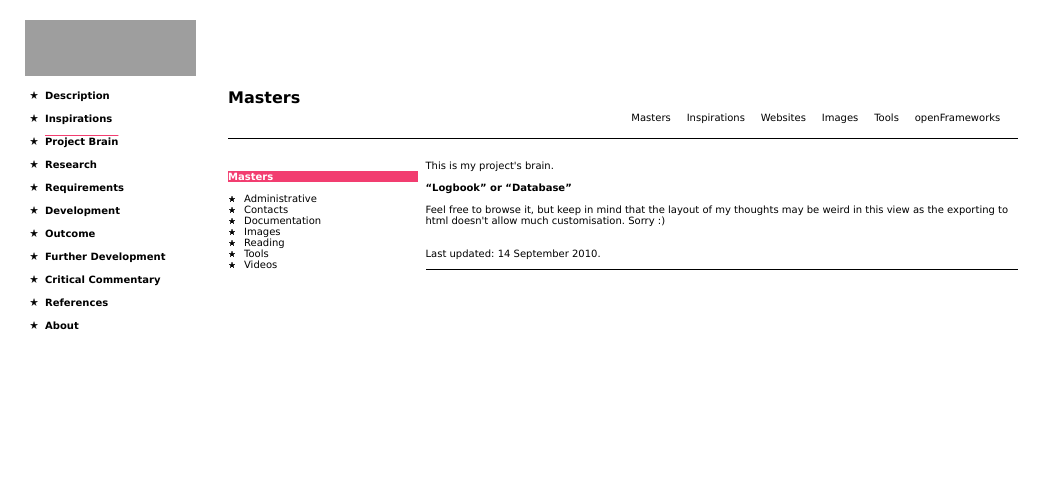
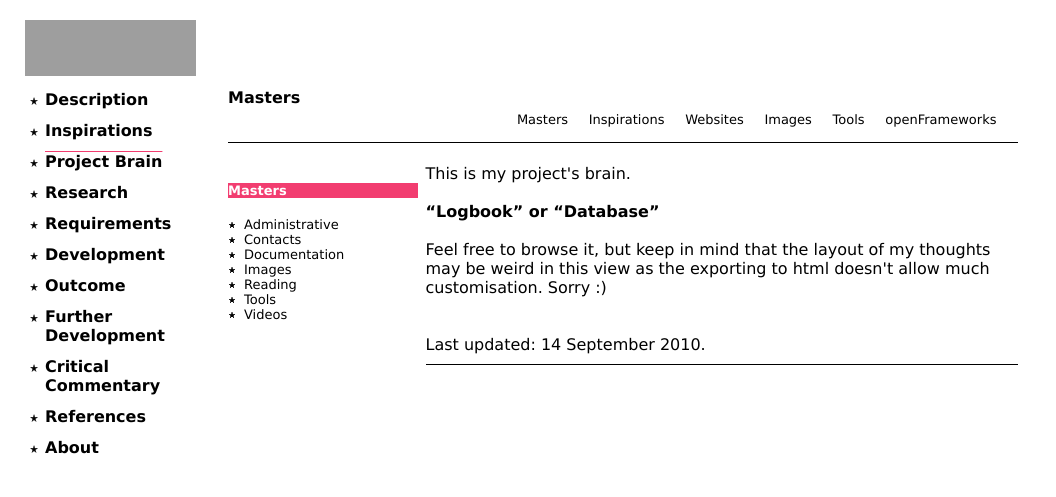
Before and after one commit to Fania/masters, a plain HTML site: page projectbrain/index.htm in a window 1280 px wide. Shown: the whole page, without its empty margins (0-1056 px from the left). Drawn offline with Linux system fonts and the light colour scheme; grey boxes are pictures that could not be loaded.

Commit message:
increase font sizes

```diff
--- a/ndxz-studio/site/sample/style.css
+++ b/ndxz-studio/site/sample/style.css
@@ -7,7 +7,7 @@
 }
 
 body {
-	font-size: 10px;
+	font-size: 1em;
 	font-family: Verdana, sans-serif;
 	background: #fff;
 }
@@ -99,10 +99,10 @@ p {
     margin: 0 0 9px 0;
 }
 
-h1 { font-size: 32px; }
-h2 { font-size: 24px; }
-h3 { font-size: 16px; }
-h4 { font-size: 12px; }
+h1 { font-size: 3em; }
+h2 { font-size: 2em; }
+h3 { font-size: 1.5em; }
+h4 { font-size: 1em; }
 
 #img-container	{ margin: 0; padding: 0; }
 #img-container p	{ width: 400px; margin: 0; padding: 0 0 12px 0; }
--- a/projectbrain/index.htm
+++ b/projectbrain/index.htm
@@ -129,7 +129,7 @@ Masters
   <div class="simpleContent">
 <p>This is my project's<span style=" color: #000000;"> <a href="../../www.thebrain.com/index.htm"><span style=" background-color: #ffffff; color: #000000;">brain</span></a>.</span></p>
 <p>&#160;</p>
-<p class="MsoNormal" style=" text-align: justify; text-justify: inter-ideograph;"><span style=" font-family: Verdana; font-size: x-small;"><b>&#8220;Logbook&#8221; or &#8220;Database&#8221;</b></span></p>
+<p class="MsoNormal" style=" text-align: justify; text-justify: inter-ideograph;"><span style=" font-family: Verdana; "><b>&#8220;Logbook&#8221; or &#8220;Database&#8221;</b></span></p>
 <p class="MsoNormal" style=" text-align: justify; text-justify: inter-ideograph;">&#160;</p>
 <p>Feel free to browse it, but keep in mind that the layout of my thoughts may be weird in this view as the exporting to html doesn't allow much customisation. Sorry :)</p>
 <p>&#160;</p>
--- a/projectbrain/override.css
+++ b/projectbrain/override.css
@@ -1,5 +1,6 @@
 html,body {
 margin 5px;
+font-size: 1em;
 }
 #menu {
 background-color:#FFFFFF;
--- a/projectbrain/res/main.css
+++ b/projectbrain/res/main.css
@@ -9,7 +9,7 @@ img {
 body {
 	font-family: Arial;
 	background-color: #fff;
-	font-size: small;
+	font-size: 1em;
 	color: #000;
 }
 
@@ -51,7 +51,7 @@ content backgrounds
 .unitContent {
   background-color: #fff;
   padding:5px;
-	font-size: x-small;
+	font-size: small;
 }
 
 .simpleContent {
--- a/projectbrain/res/menuBrain.css
+++ b/projectbrain/res/menuBrain.css
@@ -50,7 +50,7 @@ TD {
 
 input
 {
-	font-size: 12px;
+	font-size: small;
 /*
   color: #781351;
   background: #ffffff;
@@ -78,7 +78,7 @@ table TD text interface (for webNav.jsp)
 
 .navCurrent {
 	color: White;
-	font-size: x-small;
+	font-size: small;
 	font-weight: bold;
 	border: 0px solid #000000;
 	background-color: #00309B;
@@ -86,7 +86,7 @@ table TD text interface (for webNav.jsp)
 }
 
 .navPath, .navSiblings, .navChildren, .navChildrenBullet, .navJumps, .navJumpsBullet {
-	font-size: x-small;
+	font-size: small;
 	border: 0px solid #ccc;
 	background-color: #F1F6FA;
 	background-image: url(images/otherBack2.gif);
@@ -101,7 +101,7 @@ table TD text interface (for webNav.jsp)
 }
 
 .navGrandChildren {
-	font-size: xx-small;
+	font-size: x-small;
 }
 
 /*
```
